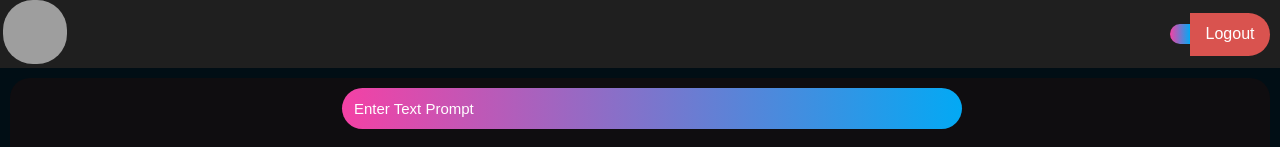
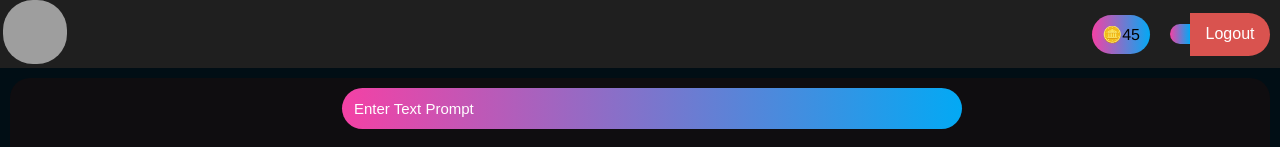
Before and after one commit to khadimhussain0/AnimeGen, a Vue app in the folder animegen-frontend/: page /app in a window 1280 px wide. Shown: the top 147 px of the page. Built offline with nearby package versions, Linux system fonts and the light colour scheme; no server answers; sample sign-in values are in the browser's storage; grey boxes are pictures that could not be loaded.

Commit message:
feat/frontend/added credits

```diff
--- a/animegen-frontend/src/views/MainApp.vue
+++ b/animegen-frontend/src/views/MainApp.vue
@@ -3,6 +3,7 @@
     <div class="logo"><img src="../assets/animegen.png" alt="AnimeGen" width="64" height="64"
         style="border-radius: 30px; margin-left: 3px;"></div>
     <div class="user-info">
+      <span class="credits" @click="console.log('credits')"> 🪙{{ credits }} </span>
       <span class="username">{{ username }}</span>
       <button @click="logout" class="logout-button">Logout</button>
     </div>
@@ -83,6 +84,7 @@ export default {
       accessToken: localStorage.getItem('accessToken') || '',
       isLoggedIn: Boolean(localStorage.getItem('accessToken')), // Add isLoggedIn variable
       username: '',
+      credits: 45,
       selectedTab: 'community',
       likedImages: [],
       tabClasses: {
@@ -219,6 +221,15 @@ body {
   padding: 10px;
 }
 
+.credits {
+  font-size: 18;
+  color: #020202;
+  /* margin-right: 10px; */
+  background: linear-gradient(90deg, #f441a5, #03a9f4);
+  border-radius: 50px;
+  padding: 10px;
+  margin-right: 20px;
+}
 .logout-button {
   background-color: #d9534f;
   color: white;
```
